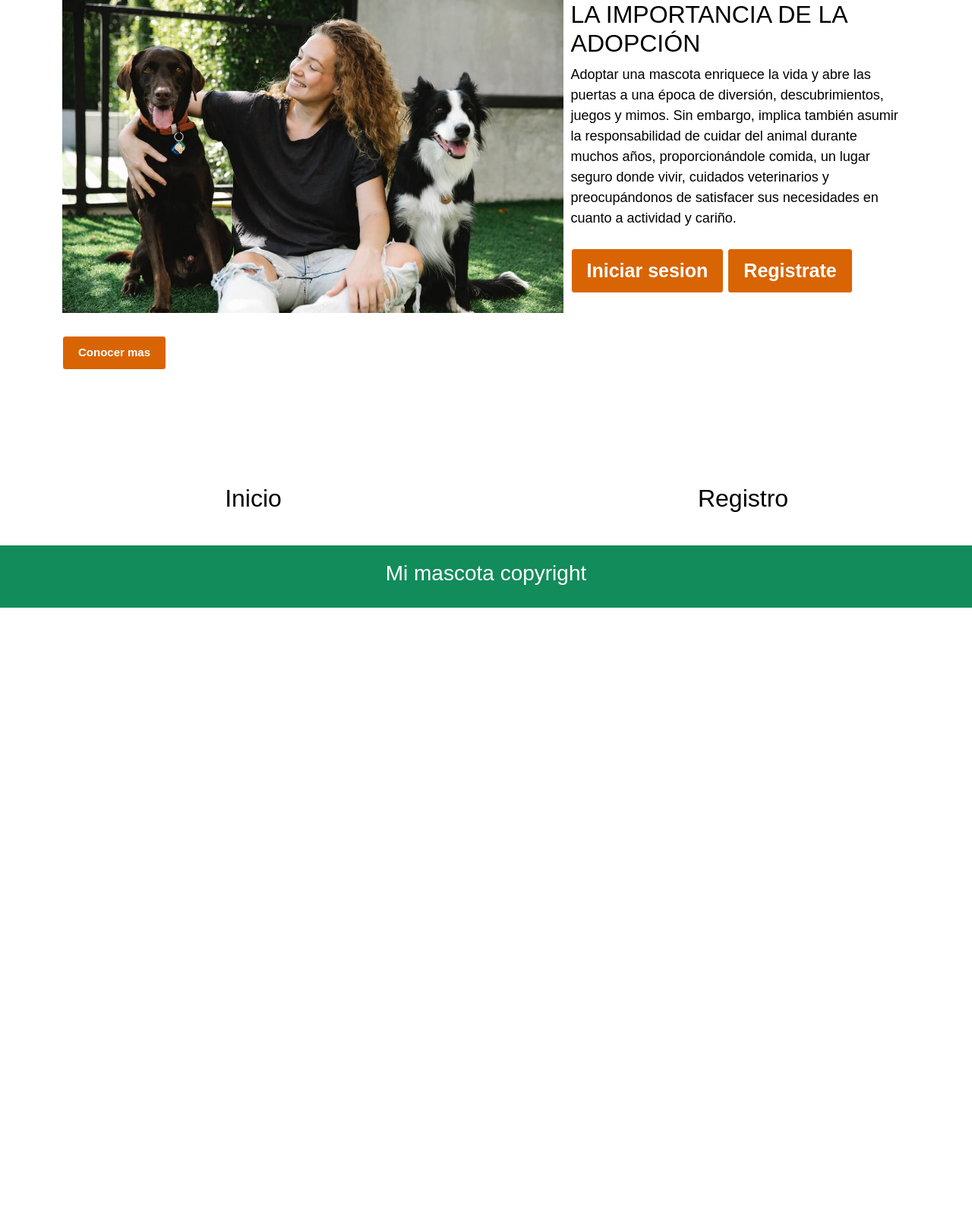
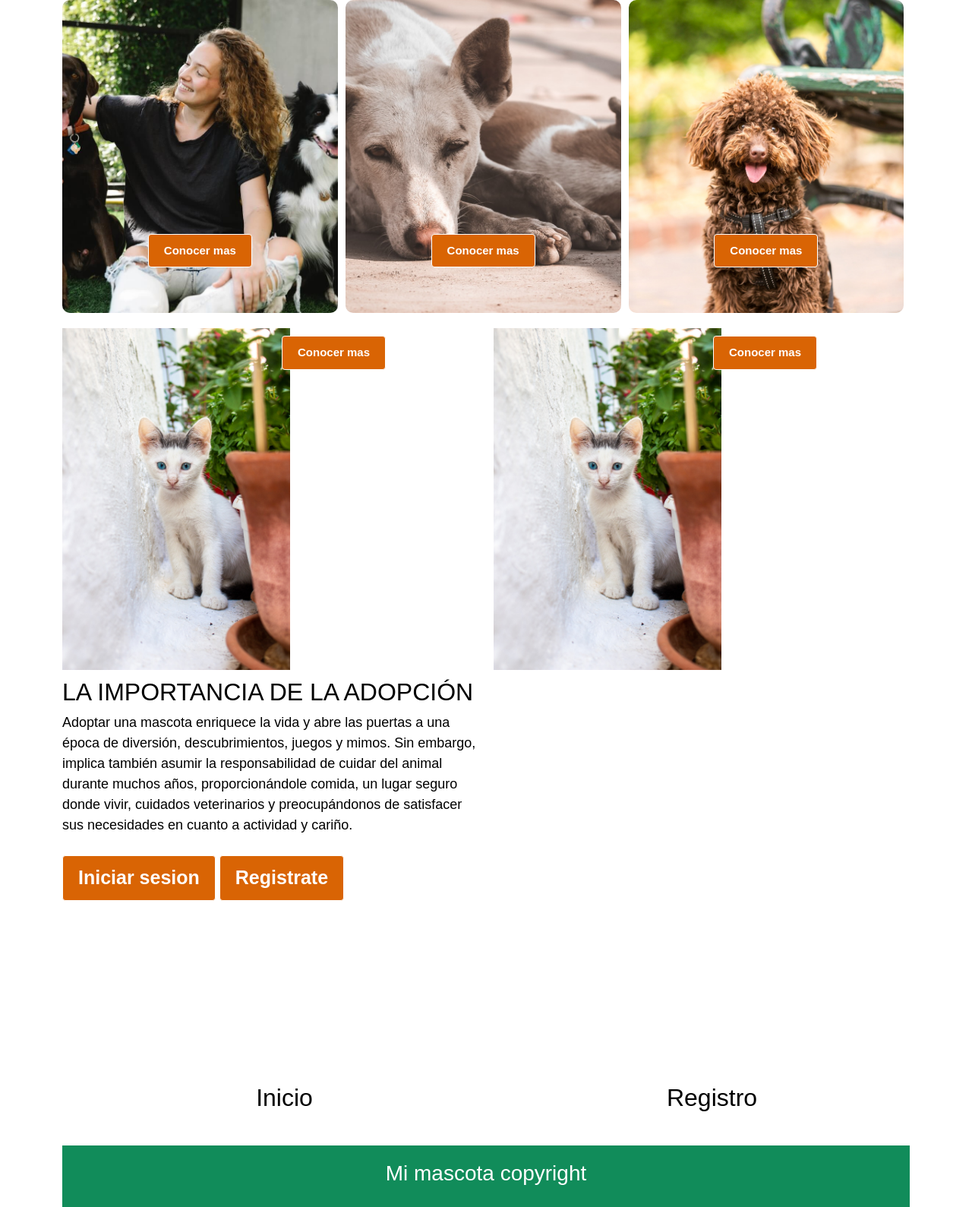
Before and after one commit to caravana34/adop, a PHP site: page / in a window 1280 px wide. Shown: the part 96-1685 px from the top of the page at 76% size. Before the commit the page ends 896 px from the top, so only its background shows below. Run offline with PHP 8.4, Linux system fonts and the light colour scheme.

Commit message:
actualización de estilos y diseño

```diff
--- a/index.html
+++ b/index.html
@@ -32,27 +32,63 @@
 
         <!-- SHOWCASE --><div class=grid>
             <div>
-        <header class="showcase">
+             <header class="showcase">
+                <a href="#" class="btn"> Conocer mas <i class="fas fa-angle-double-right"></i> </a>
+             </header>
+
+             </div>
+             <div>
+                <header class="showcase1">
+                    <a href="#" class="btn"> Conocer mas <i class="fas fa-angle-double-right"></i> </a>
+                </header>
+
+                </div>
+                <div>
+                    <header class="showcase2">
+                        <a href="#" class="btn"> Conocer mas <i class="fas fa-angle-double-right"></i> </a>
+                    </header>
+
+                    </div>
+
+        </div>
+
+        <div class="grid2"> <!--grilla de 2 columnas-->
+           <div class="grid3">
+                <div>
+                 <img class="animal1" src="img/gato destacados2.jpg" >
+
+                </div>
+                <div>
+                    <a href="#" class="btn"> Conocer mas <i class="fas fa-angle-double-right"></i> </a>
+
+               </div>
+            </div>
+
+            <div class=grid4>
+                <div>
+                    <img class="animal1" src="img/gato destacados2.jpg" >
+
+                </div>
+                <div>
+
+                    <a href="#" class="btn"> Conocer mas <i class="fas fa-angle-double-right"></i> </a>
+               </div>
+
+          </div>
 
 
-        </header>
-        <a href="#" class="btn"> Conocer mas <i class="fas fa-angle-double-right"></i> </a>
-        </div>
+
+
         <div class="parrmid">
 
             <h2>LA IMPORTANCIA DE LA ADOPCIÓN</h2>
             <p>Adoptar una mascota enriquece la vida y abre las puertas a una época de diversión, descubrimientos, juegos y mimos. Sin embargo, implica  también asumir la responsabilidad de cuidar del animal durante muchos años, proporcionándole comida, un lugar seguro donde vivir, cuidados veterinarios y preocupándonos de satisfacer sus necesidades en cuanto a actividad y cariño.</p>
+
             <div id="container">
                 <button class="inicio"><a class="login" type="button" href="inicio.php">Iniciar sesion</a></button>
 
                 <button class="registrarse"><a class="login" type="button" href="formRegistroUsuario.php">Registrate</a></button>
             </div> <!--e l i a s-->
-
-        </div>
-
-
-
-
     </div>
         <section class="social">
              <!--e l i a s-->
--- a/style.css
+++ b/style.css
@@ -97,6 +97,38 @@ hr {
     width: 100%;
     height:412px;
     background: url('./img/showcase2.jpg') no-repeat center center/cover;
+    border-radius: 10px;
+    padding: 50px;
+    padding-top: 10px;
+    margin-bottom: 20px;
+    display: flex;
+    flex-direction:column;
+    align-items: center;
+    justify-content: flex-end;
+    /*background: linear-gradient(rgba(83, 88, 102, 0.5),rgba(73, 79, 93, 0.5));*/
+}
+
+
+.showcase1 {
+    width: 100%;
+    height:412px;
+    background: url('./img/perro\ destacados3.jpg') no-repeat center center/cover;
+    border-radius: 10px;
+    padding: 50px;
+    padding-top: 10px;
+    margin-bottom: 20px;
+    display: flex;
+    flex-direction:column;
+    align-items: center;
+    justify-content: flex-end;
+    /*background: linear-gradient(rgba(83, 88, 102, 0.5),rgba(73, 79, 93, 0.5));*/
+}
+
+.showcase2 {
+    width: 100%;
+    height:412px;
+    background: url('./img/perro\ destacados4.jpg') no-repeat center center/cover;
+    border-radius: 10px;
     padding: 50px;
     padding-top: 10px;
     margin-bottom: 20px;
@@ -114,9 +146,33 @@ hr {
 
 .grid{
     display: grid;
-    grid-template-columns: 60% 40%;
+    grid-template-columns: 33% 33% 33%;
     gap:10px;
     width: 98.5%;
+}
+
+.grid2{
+    display: grid;
+    grid-template-columns: 50%  50%;
+    gap:10px;
+
+}
+
+.grid2 img{
+    width:300px;
+}
+
+.grid3{
+    display: grid;
+    grid-template-columns: 50%  50%;
+    gap:10px;
+
+}
+.grid4{
+    display: grid;
+    grid-template-columns: 50%  50%;
+    gap:10px;
+
 }
 
 .btn {
```
Also changed, not shown: 1 other file.
